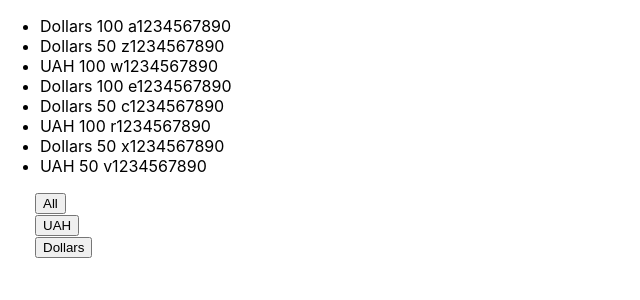
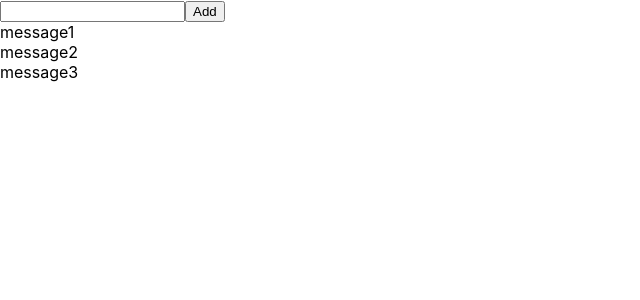
Before and after one commit to Allochka11/microtasks, a React (Create React App) app: page / in a window 1280 px wide. Shown: the top 300 px of the page, without its empty margins (0-640 px from the left). Built offline with nearby package versions, Linux system fonts and the light colour scheme.

Commit message:
Microtask 6 Input

```diff
--- /dev/null
+++ b/src/Mikrotask6_Input/App.tsx
@@ -0,0 +1,37 @@
+import React, {useState} from 'react';
+import {Button} from './components/Button';
+import {Input} from "./components/Input";
+
+
+export const App = () => {
+    let [message, setMessage] = useState([
+        {message: 'message1'},
+        {message: 'message2'},
+        {message: 'message3'},
+    ]);
+
+    const [title, setTitle] = useState('');
+    // console.log(title)
+
+    const addNewMessage = (title: string) => {
+        let newMessage = {message: title};
+        setMessage([newMessage, ...message]);
+    }
+
+    const callbackButtonHandler = () => {
+        addNewMessage(title);
+        setTitle('');
+    }
+
+    return (
+        <>
+            <Input title={title} setTitle={setTitle}/>
+            <Button name={'Add'} callback={callbackButtonHandler}/>
+
+            {message.map((el, i) => {
+                return <div key={i}>{el.message}</div>
+            })}
+
+        </>
+    )
+}
--- /dev/null
+++ b/src/Mikrotask6_Input/components/Button.tsx
@@ -0,0 +1,19 @@
+import React from "react";
+
+type ButtonPropsType = {
+    name: string
+    callback: () => void
+}
+
+export const Button = (props: ButtonPropsType) => {
+
+
+    function onClickButtonHandler() {
+
+        props.callback();
+    }
+
+    return (
+        <button onClick={onClickButtonHandler}>{props.name}</button>
+    );
+};
--- /dev/null
+++ b/src/Mikrotask6_Input/components/Input.tsx
@@ -0,0 +1,17 @@
+import React from "react";
+
+type InputPropsType = {
+    title: string
+    setTitle: (title: string) => void
+}
+
+export const Input = (props: InputPropsType) => {
+
+    let onChangeInputHandler = (event: React.ChangeEvent<HTMLInputElement>) => {
+        props.setTitle(event.target.value);
+    }
+
+    return (
+        <input type="text" value={props.title} onChange={onChangeInputHandler}/>
+    );
+};
--- a/src/index.tsx
+++ b/src/index.tsx
@@ -2,7 +2,7 @@ import React from 'react';
 import ReactDOM from 'react-dom/client';
 import './index.css';
 import reportWebVitals from './reportWebVitals';
-import {App} from './Microtask5/App';
+import {App} from './Mikrotask6_Input/App';
 
 const root = ReactDOM.createRoot(
     document.getElementById('root') as HTMLElement
```
Also changed, not shown: src/Mikrotask6_Input/components/FullInput.tsx (added, +30 -0 lines).
